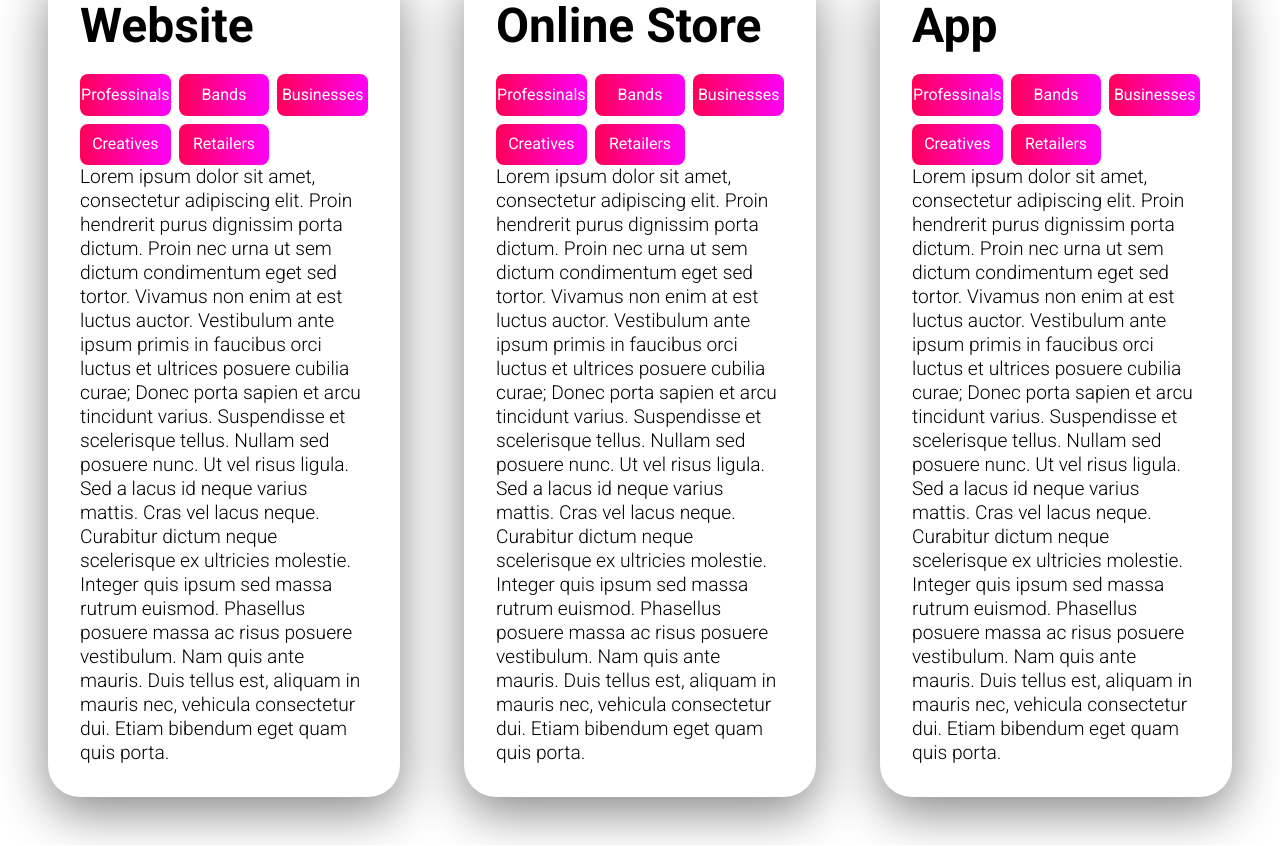
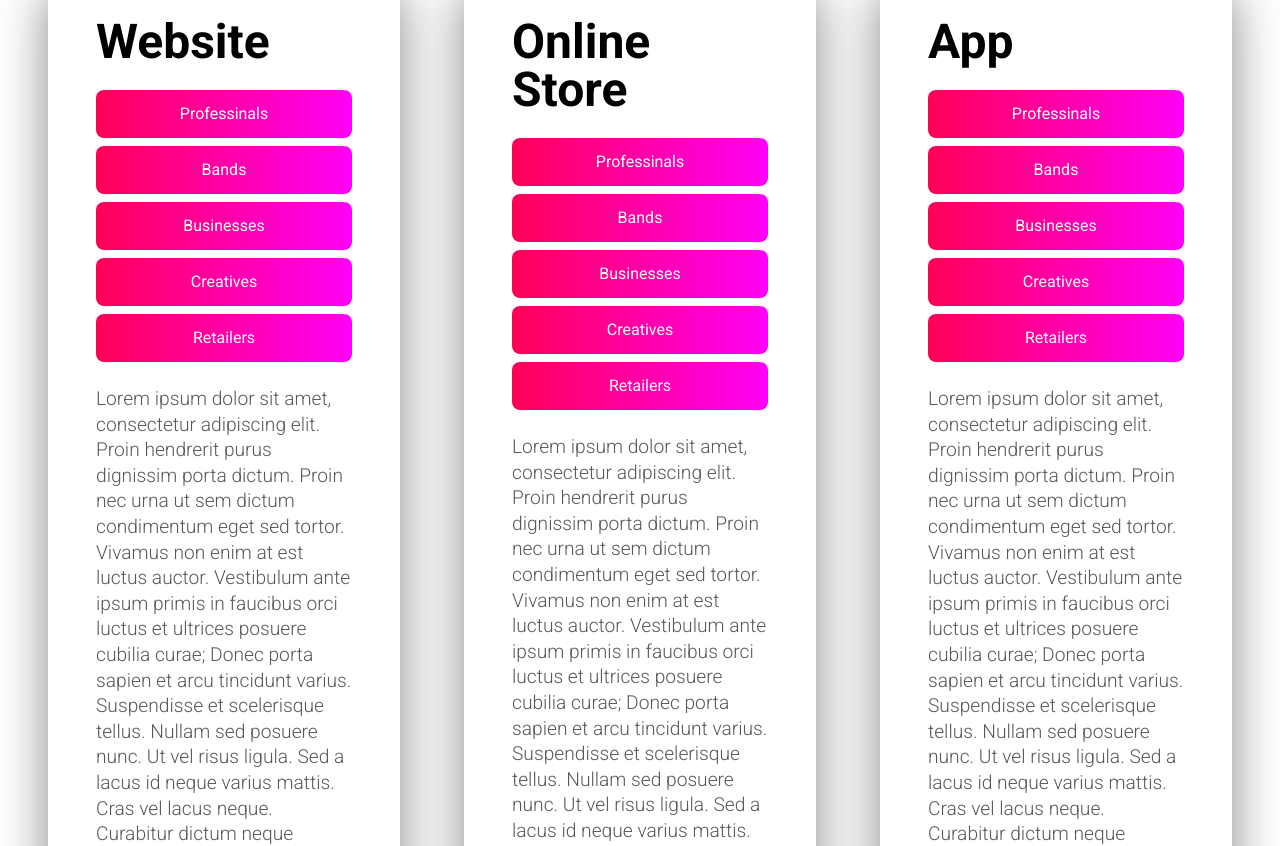
Before and after one commit to yesbrad/freelance-portfolio, a React (Create React App) app: page / in a window 1280 px wide. Shown: the part 1022-1868 px from the top of the page. Built offline with nearby package versions, Linux system fonts and the light colour scheme.

Commit message:
Card Grid Fix

```diff
--- a/src/components/servicesCard/index.js
+++ b/src/components/servicesCard/index.js
@@ -14,11 +14,13 @@ const ServicesCard = ({ serviceInfo }) => {
 		<div className="services-card-container">
 			<div className="services-card-content">
 				<h2>{title}</h2>
-				<div className="services-card-suit">
+				<div className="services-card-suit-container">
 					{renderSuits}
 				</div>
 				<div className="services-card-description">
-					{description}
+					<span>
+						{description}
+					</span>
 				</div>
 			</div>
 		</div>
--- a/src/components/servicesCard/styles.scss
+++ b/src/components/servicesCard/styles.scss
@@ -6,7 +6,7 @@
 
 	.services-card-content {
 		border-radius: $borderRadius1;
-		padding: 2rem;
+		padding: 3rem;
 		box-sizing: border-box;
 		box-shadow: 0 15px 50px 1px #00000077;
 
@@ -16,16 +16,17 @@
 			margin-bottom: 1.5rem;
 		}
 
-		.services-card-suit {
+		.services-card-suit-container {
 			display: grid;
-			grid-template-columns: repeat(3, 1fr);
-			// grid-template-columns: repeat(4, auto);
+			grid-template-columns: repeat(auto-fit, minmax(8rem, 2fr));
 			grid-gap: 0.5rem;
+			margin-bottom: 1.5rem;
+
 
 			.services-card-suit {
 				background: $primaryGradient;
 				color: white;
-				padding: 0.8rem 0;
+				padding: 1rem 0;
 				// margin: 0.3rem;
 				width: 100%;
 				border-radius: 0.5rem;
@@ -40,9 +41,11 @@
 		}
 
 		.services-card-description {
+			// padding: 1rem;
+			color: $darkGray;
 			font-weight: 300;
 			font-size: 1.2rem;
-			line-height: 1.5rem;
+			line-height: 1.6rem;
 		}
 	}
 }
```
